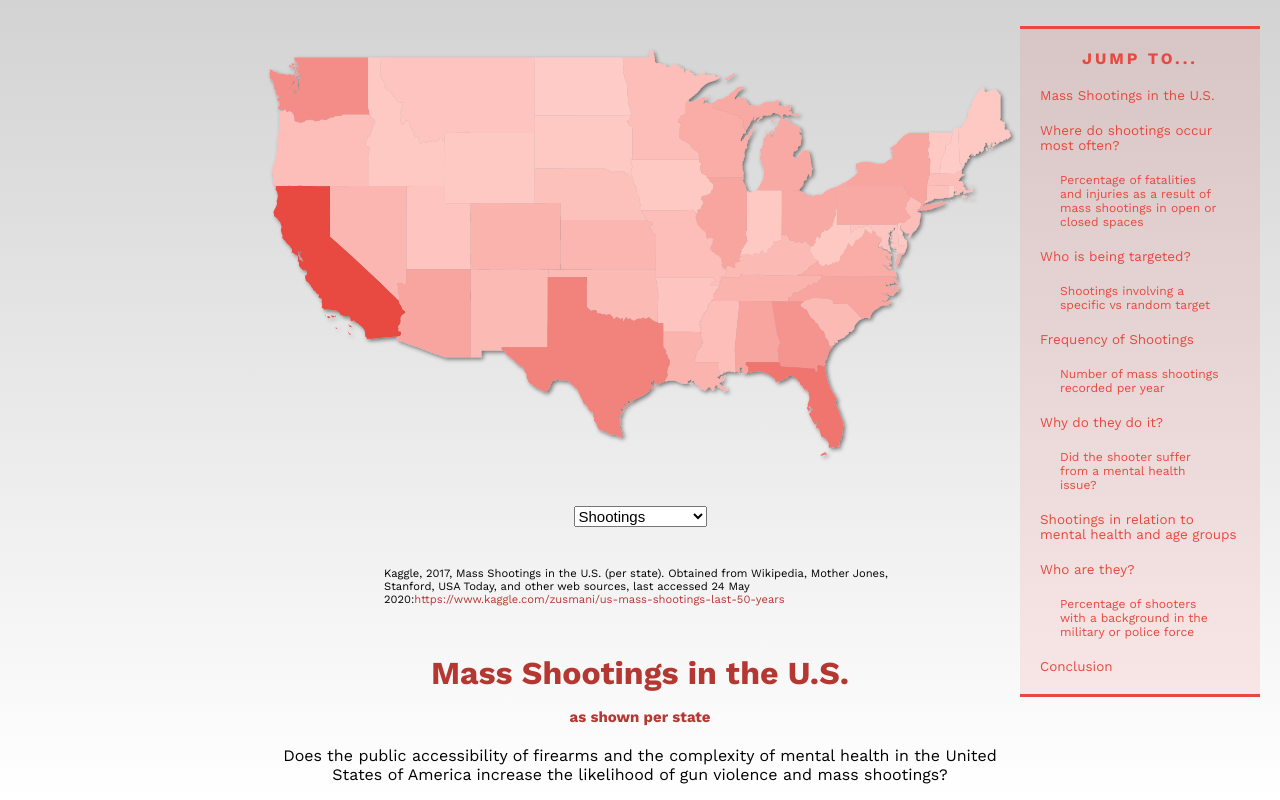
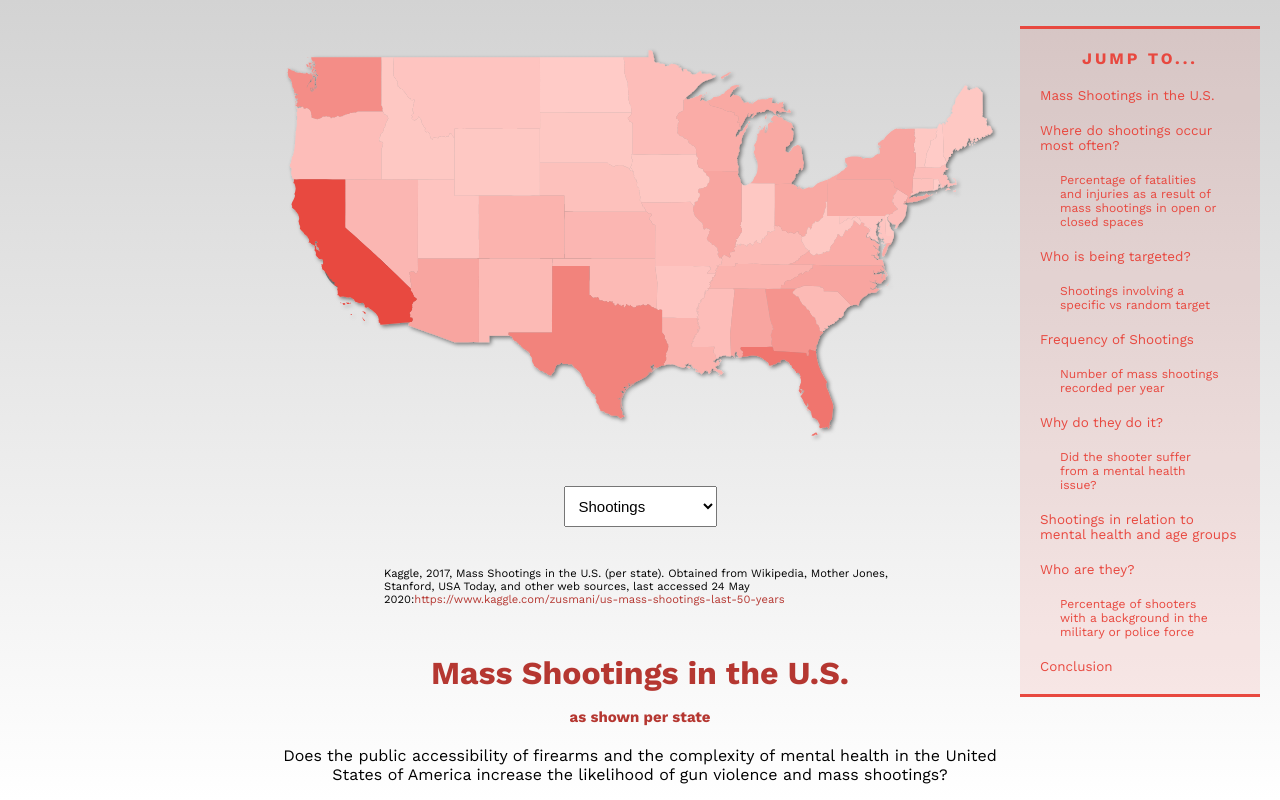
Before and after one commit to italiaiello/info-vis, a React (Create React App) app: page / in a window 1280 px wide. Shown: the top 800 px of the page. Built offline with nearby package versions, Linux system fonts and the light colour scheme.

Commit message:
finally fixed the dropdown bug

```diff
--- a/src/App.css
+++ b/src/App.css
@@ -59,7 +59,7 @@ button {
   height: auto;
   font-size: 15px;
   outline: none;
-  /* padding: 10px; */
+  padding: 10px;
 }
 
 select {
```
